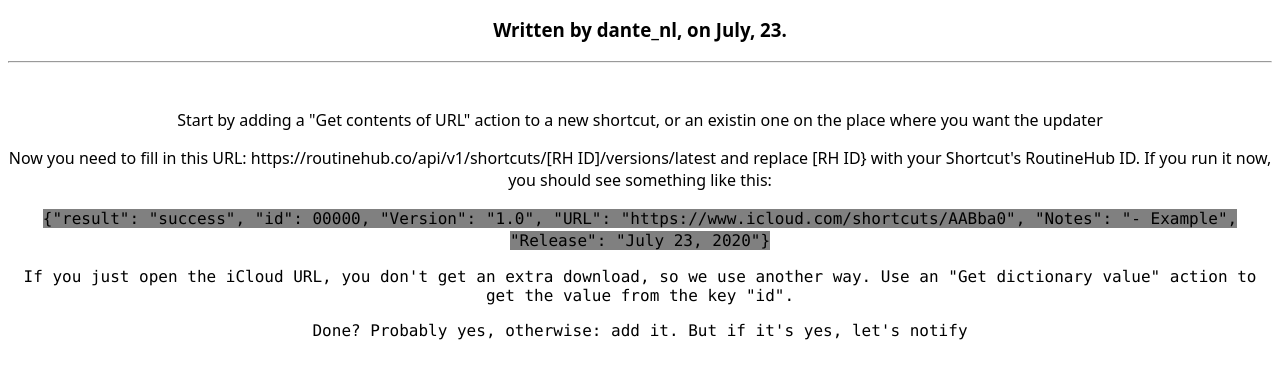
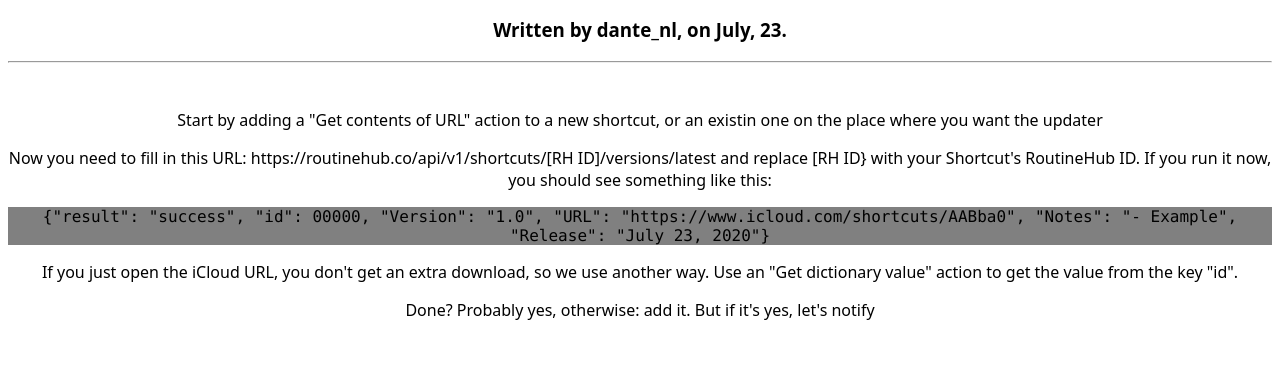
Before and after one commit to dante-nl/rh-api, a plain HTML site: page article/1.html in a window 1280 px wide. Shown: the part 122-500 px from the top of the page. Drawn offline with Linux system fonts and the light colour scheme.

Commit message:
Update 1.html

```diff
--- a/article/1.html
+++ b/article/1.html
@@ -64,7 +64,7 @@
   <hr><br></hr>
   <p>Start by adding a "Get contents of URL" action to a new shortcut, or an existin one on the place where you want the updater</p>
   <p>Now you need to fill in this URL: https://routinehub.co/api/v1/shortcuts/[RH ID]/versions/latest and replace [RH ID} with your Shortcut's RoutineHub ID. If you run it now, you should see something like this:</p>
-  <hp style="font-family: 'Lucida Console', Monaco, monospace; background-color: #808080;">{"result": "success", "id": 00000, "Version": "1.0", "URL": "https://www.icloud.com/shortcuts/AABba0", "Notes": "- Example", "Release": "July 23, 2020"}</p>
+  <p style="font-family: 'Lucida Console', Monaco, monospace; background-color: #808080;">{"result": "success", "id": 00000, "Version": "1.0", "URL": "https://www.icloud.com/shortcuts/AABba0", "Notes": "- Example", "Release": "July 23, 2020"}</p>
   <p>If you just open the iCloud URL, you don't get an extra download, so we use another way. Use an "Get dictionary value" action to get the value from the key "id".</p>
   <p>Done? Probably yes, otherwise: add it. But if it's yes, let's notify</p>
  </body>
```
